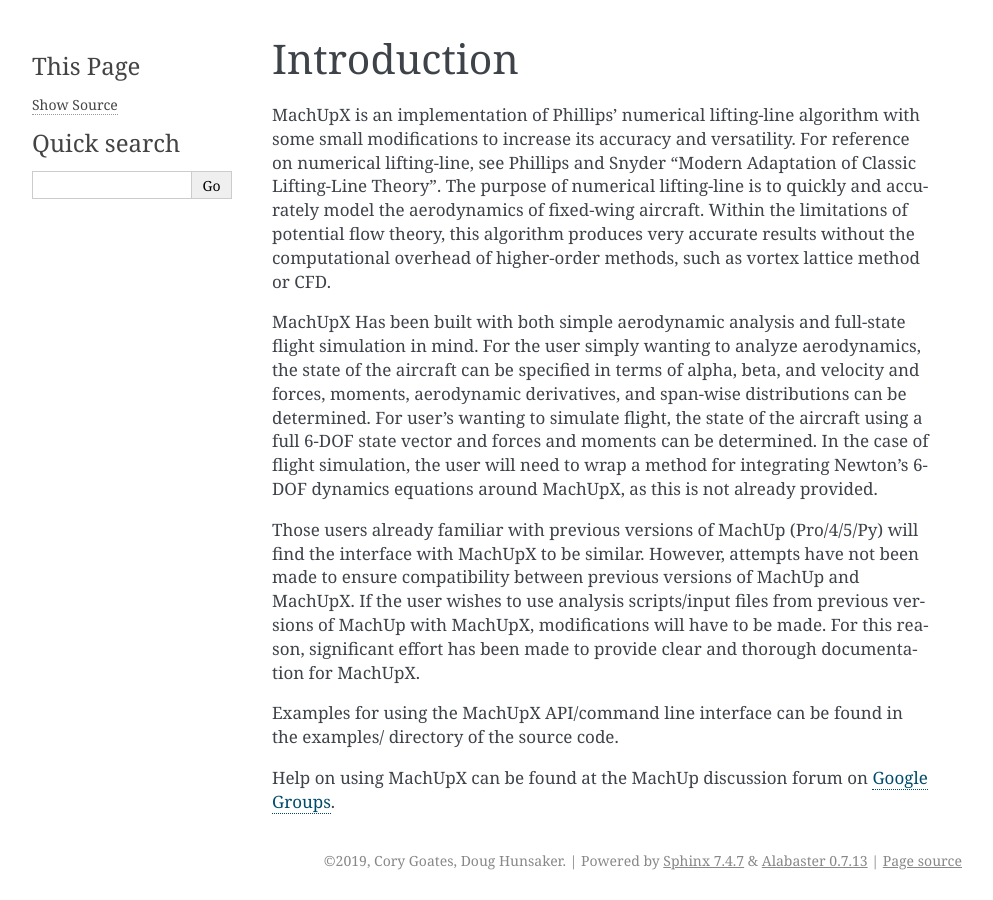
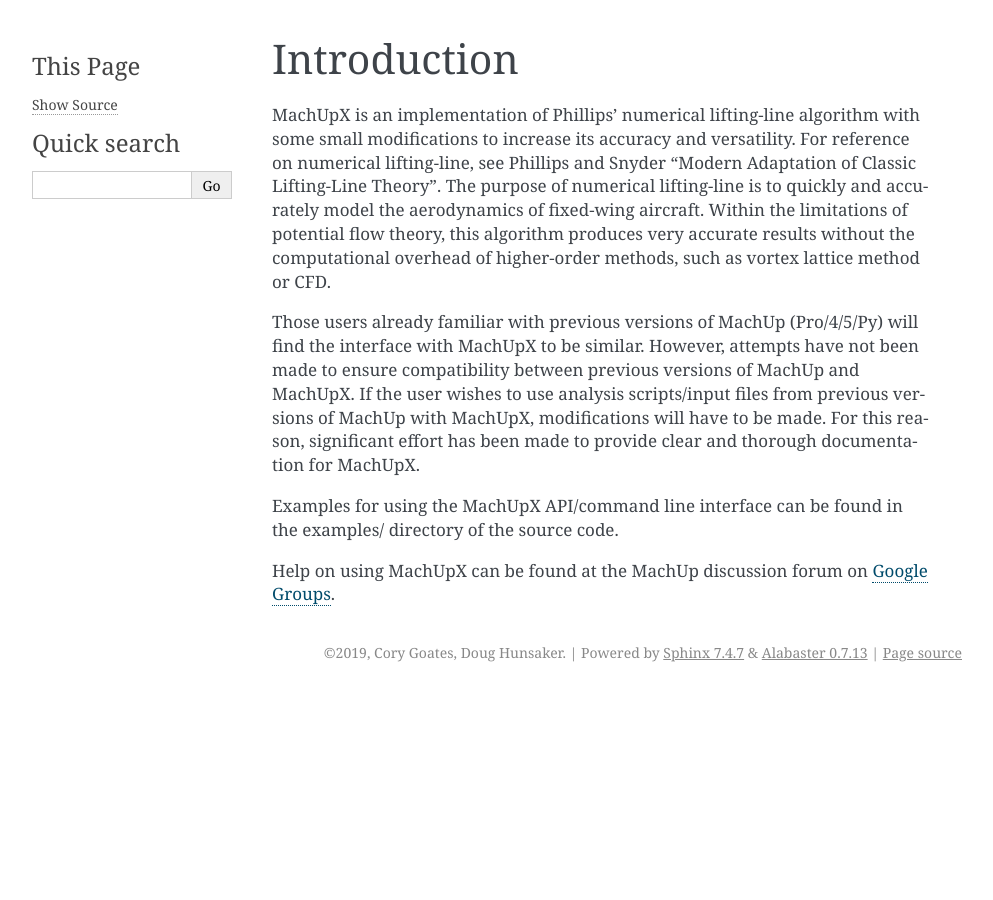
Before and after one commit to usuaero/MachUpX, a Sphinx documentation site: the page built from docs/source/introduction.md, in a window 1280 px wide. Shown: the whole page, without its empty margins (148-1141 px from the left). Built offline with Sphinx 7.4.7, drawn with Linux system fonts in a browser that asks for light colours.

Commit message:
Edited introduction

```diff
--- a/docs/source/introduction.md
+++ b/docs/source/introduction.md
@@ -1,7 +1,5 @@
 # Introduction
 MachUpX is an implementation of Phillips' numerical lifting-line algorithm with some small modifications to increase its accuracy and versatility. For reference on numerical lifting-line, see Phillips and Snyder "Modern Adaptation of Classic Lifting-Line Theory". The purpose of numerical lifting-line is to quickly and accurately model the aerodynamics of fixed-wing aircraft. Within the limitations of potential flow theory, this algorithm produces very accurate results without the computational overhead of higher-order methods, such as vortex lattice method or CFD.
-
-MachUpX Has been built with both simple aerodynamic analysis and full-state flight simulation in mind. For the user simply wanting to analyze aerodynamics, the state of the aircraft can be specified in terms of alpha, beta, and velocity and forces, moments, aerodynamic derivatives, and span-wise distributions can be determined. For user's wanting to simulate flight, the state of the aircraft using a full 6-DOF state vector and forces and moments can be determined. In the case of flight simulation, the user will need to wrap a method for integrating Newton's 6-DOF dynamics equations around MachUpX, as this is not already provided.
 
 Those users already familiar with previous versions of MachUp (Pro/4/5/Py) will find the interface with MachUpX to be similar. However, attempts have not been made to ensure compatibility between previous versions of MachUp and MachUpX. If the user wishes to use analysis scripts/input files from previous versions of MachUp with MachUpX, modifications will have to be made. For this reason, significant effort has been made to provide clear and thorough documentation for MachUpX.
 
```
